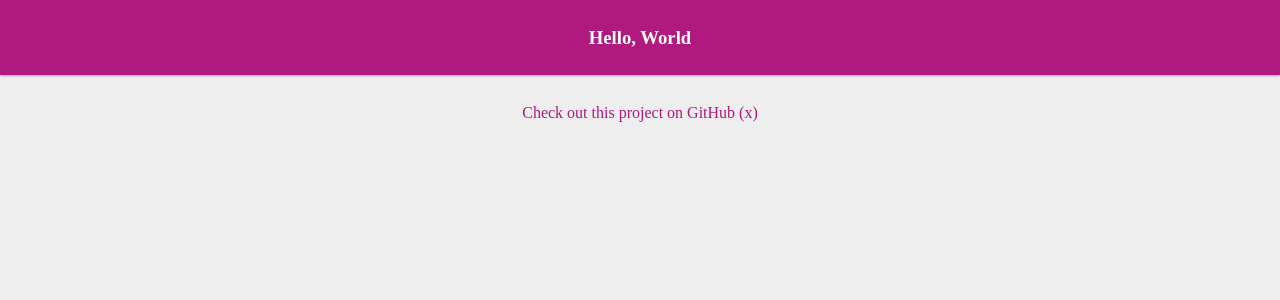
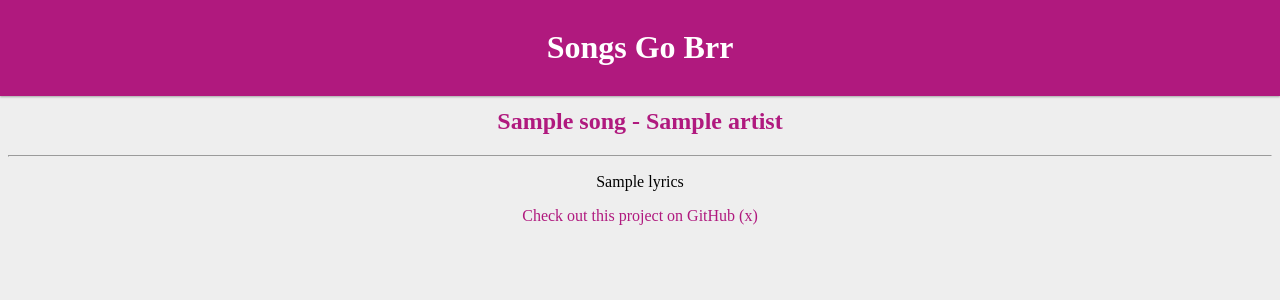
Before and after one commit to galenguyer/lyricsdb, a Flask app: template lyricsdb/templates/home.html in a window 1280 px wide. Shown: the top 300 px of the page. Run offline with Flask 2, Linux system fonts and the light colour scheme; the template is opened without the code that fills it: most values are stand-ins (such as "Sample title", 1, 10 or a date in 2020).

Commit message:
homepage shit

```diff
--- a/lyricsdb/__init__.py
+++ b/lyricsdb/__init__.py
@@ -36,20 +36,15 @@ def load_all() -> [Song]:
             songs.append(json.loads(fh.read()))
     return songs
 
+
 @APP.route('/static/<path:path>', methods=['GET'])
 def _send_static(path):
     return send_from_directory('static', path)
 
+
 @APP.route('/')
 def _index():
-    return render_template('home.html', commit_hash=COMMIT_HASH)
-
-
-@APP.route('/search')
-def _search():
-    # pylint: disable=undefined-variable
-    return jsonify([o.__dict__ for o in \
-        genius.search(request.args.get('q')) + azlyrics.search(request.args.get('q'))])
+    return render_template('home.html', songs=load_all(), commit_hash=COMMIT_HASH)
 
 
 @APP.route('/save')
@@ -67,6 +62,13 @@ def _save():
     return jsonify(song.__dict__)
 
 
+@APP.route('/json/search')
+def _json_search():
+    # pylint: disable=undefined-variable
+    return jsonify([o.__dict__ for o in \
+        genius.search(request.args.get('q')) + azlyrics.search(request.args.get('q'))])
+
+
 @APP.route('/json/all')
-def _count():
+def _json_all():
     return jsonify(load_all())
--- a/lyricsdb/templates/home.html
+++ b/lyricsdb/templates/home.html
@@ -9,8 +9,19 @@
     </head>
     <body>
         <div class="top">
-            <h3>Hello, World</h3>
+            <h1>Songs Go Brr</h1>
         </div>
+        {% if songs %}
+        {% for song in songs %}
+            <div class="card">
+                <h2 class='title'><a href="{{ song['url'] }}">{{ song['title'] }} - {{ song['artist'] }}</a></h2>
+                <hr>
+                <p style="white-space: pre-wrap;">
+                    {{- song['lyrics'] -}}
+                </p>
+            </div>
+        {% endfor %}
+        {% endif %}
         {% if commit_hash %}
         <div class="git">
             <p>
```
